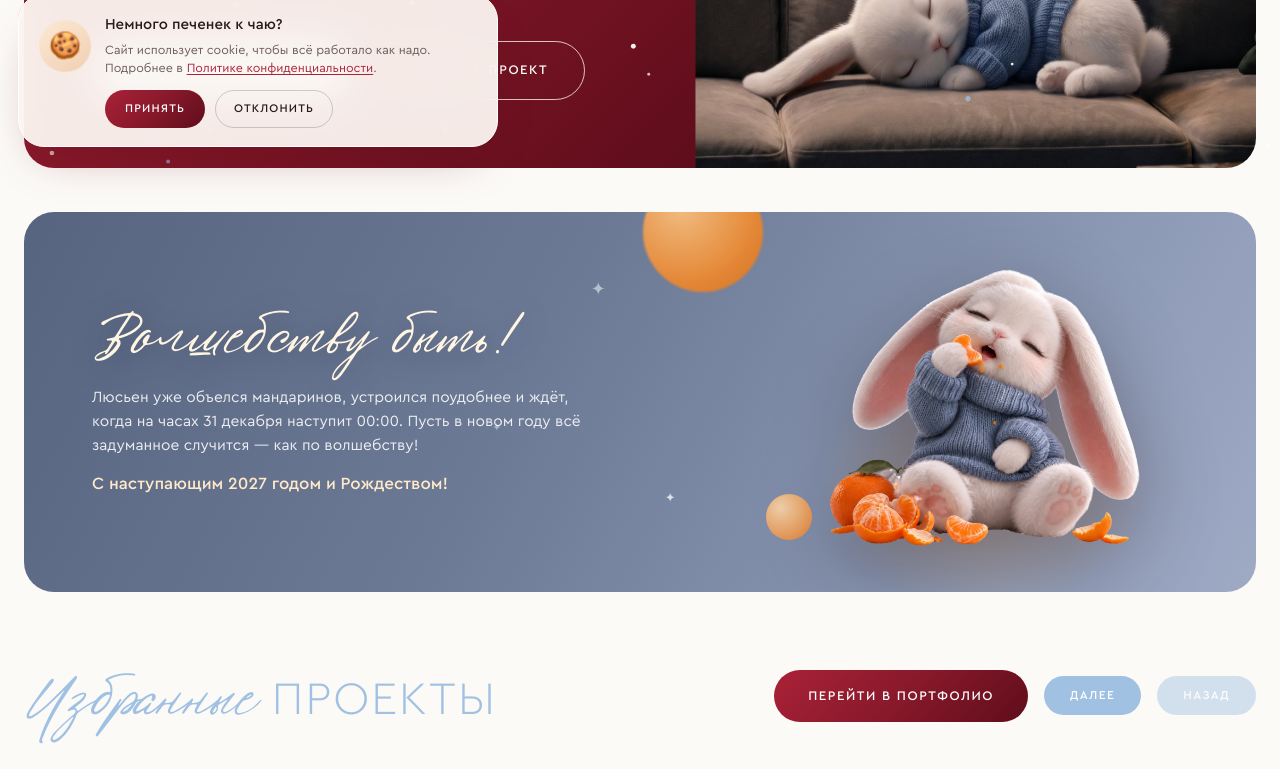
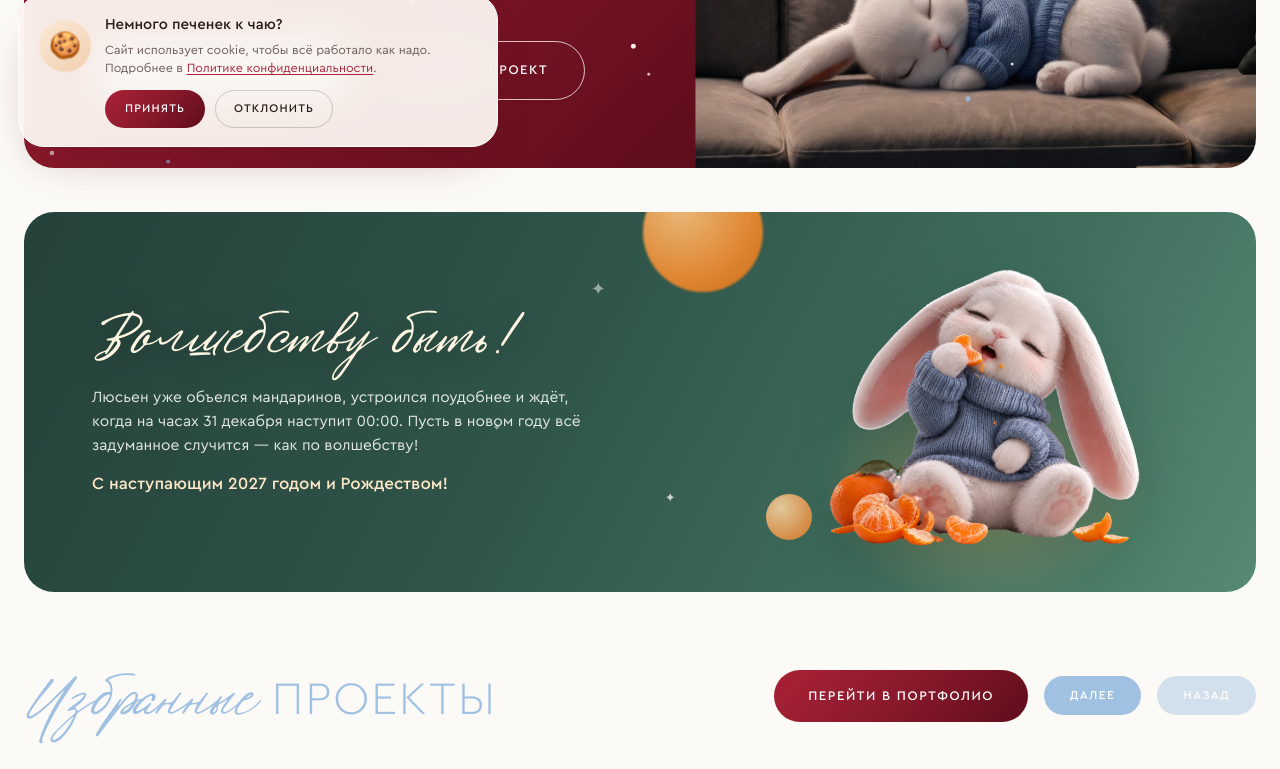
Before and after one commit to lenashya-coder/lenashya-site, a plain HTML site: page index.html in a window 1280 px wide. Shown: the part 635-1404 px from the top of the page. Drawn offline with Linux system fonts and the light colour scheme.

Commit message:
Add files via upload

```diff
--- a/index.html
+++ b/index.html
@@ -174,7 +174,7 @@ em{font-style:normal}
   position:relative;
   margin-top:44px;
   border-radius:var(--r-lg);
-  background:linear-gradient(118deg,#57647f 0%,#6c7a96 42%,#8b98b4 76%,#9faac5 100%);
+  background:linear-gradient(118deg,#25413a 0%,#2f5449 42%,#41705f 76%,#568a72 100%);
   display:flex;align-items:stretch;
   overflow:hidden;
   min-height:380px;
@@ -185,7 +185,7 @@ em{font-style:normal}
   margin-top:0;
   font-family:var(--script);font-weight:400;
   font-size:clamp(44px,4.2vw,68px);line-height:1.08;color:#fff5e3;
-  text-shadow:0 4px 30px rgba(40,50,75,.35);
+  text-shadow:0 4px 30px rgba(16,34,27,.4);
 }
 .ny-txt p{margin-top:22px;font-size:15.5px;color:rgba(255,255,255,.88);max-width:52ch}
 .ny-txt .ny-bold{margin-top:14px;font-weight:600;color:#ffe9c9;font-size:17px}
@@ -193,12 +193,12 @@ em{font-style:normal}
 .ny-img::before{ /* тёплое свечение за Люсьеном */
   content:'';position:absolute;left:50%;bottom:-70px;transform:translateX(-50%);
   width:460px;height:360px;border-radius:50%;
-  background:radial-gradient(closest-side,rgba(255,196,120,.36),rgba(255,196,120,0) 72%);
+  background:radial-gradient(closest-side,rgba(255,196,120,.42),rgba(255,196,120,0) 72%);
 }
 .ny-img img{
   position:absolute;left:50%;bottom:-2px;height:112%;width:auto;max-width:none;
   transform:translateX(-50%);
-  filter:drop-shadow(0 26px 40px rgba(30,8,10,.35));
+  filter:drop-shadow(0 18px 30px rgba(10,26,20,.22));
 }
 .ny-dot{position:absolute;border-radius:50%;pointer-events:none;z-index:1}
 .ny-d1{width:120px;height:120px;right:40%;top:-40px;background:radial-gradient(circle at 32% 30%,#ffc37e,#f28a2e 62%,#d96f14);opacity:.9;filter:blur(1px)}
```
